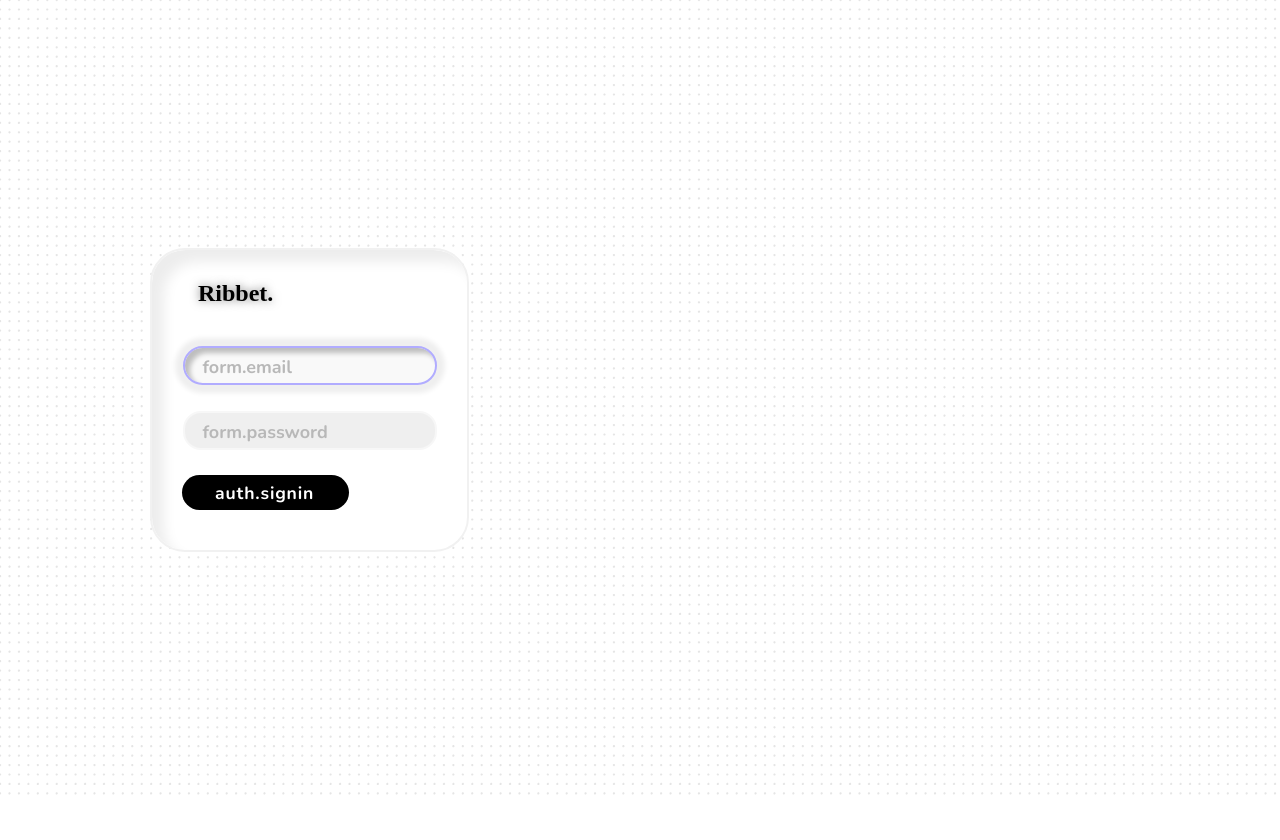
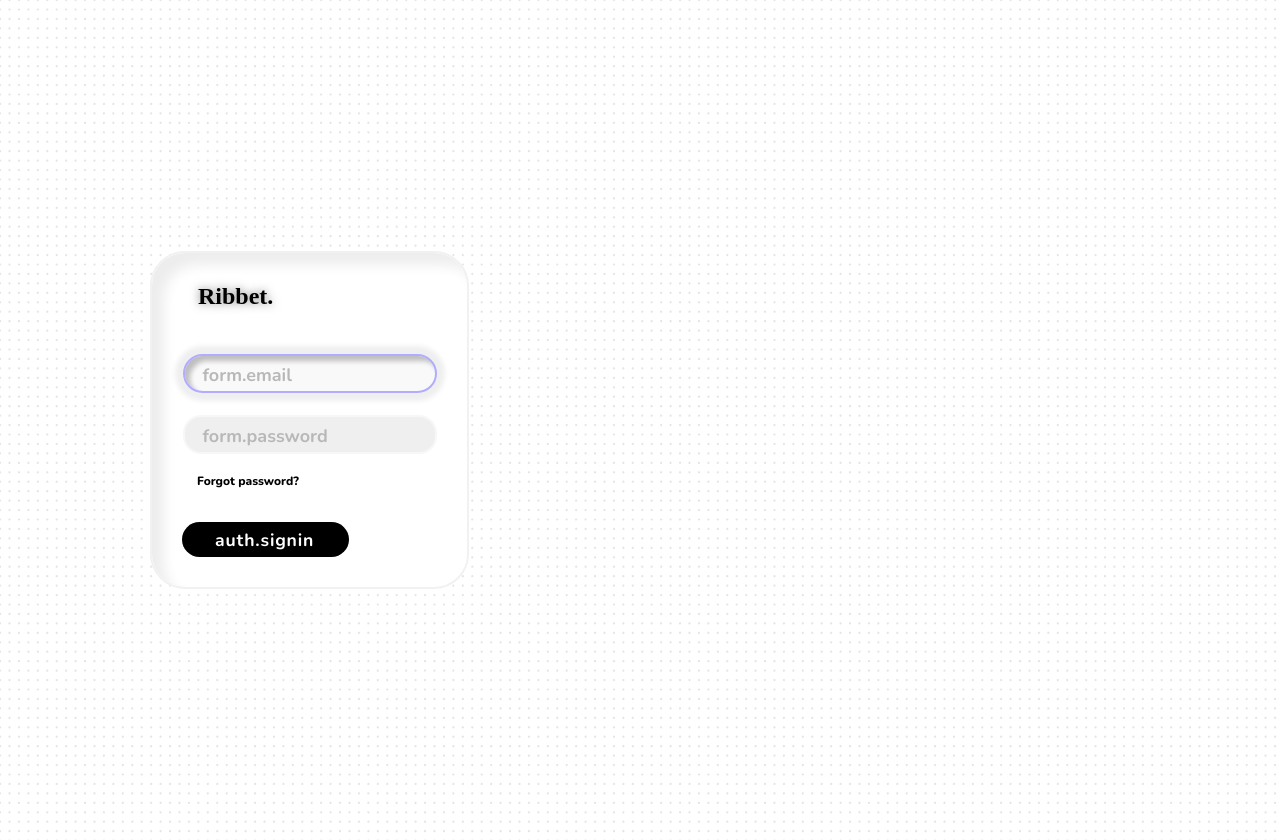
Before and after one commit to psoglav/ribbet-client, a Vue app: page / in a window 1280 px wide. Before the commit the page ends 800 px from the top, so only its background shows below. Built offline with nearby package versions, Linux system fonts and the light colour scheme.

Commit message:
refactor auth view

```diff
--- /dev/null
+++ b/src/components/auth/SignInForm.vue
@@ -0,0 +1,92 @@
+<template>
+  <div class="signin-form">
+    <h2 class="signin-form__title">Ribbet.</h2>
+    <div class="signin-form__form">
+      <Input :name="t('form.email')" autofocus />
+      <Input :name="t('form.password')" secure />
+      <a class="forgot-password" href="#">Forgot password?</a>
+    </div>
+    <Button :value="t('auth.signin')" @click="signin" />
+  </div>
+</template>
+
+<script>
+import Input from "@/components/input/Input";
+import Button from "@/components/button/Button";
+
+import { useI18n } from "vue-i18n";
+
+export default {
+  components: {
+    Input,
+    Button,
+  },
+  setup() {
+    const { t, locale } = useI18n({locale: 'en'});
+    locale.value = 'en'
+
+    function signin(e) {
+      e.wait(
+        new Promise((resolve) => {
+          setTimeout(resolve, 3000);
+        })
+      );
+    }
+
+    return {
+      t,
+      signin,
+    };
+  },
+};
+</script>
+
+<style lang="scss" scoped>
+.signin-form {
+  box-shadow: 12px 12px 13px rgba(0, 0, 0, 0.075) inset;
+  gap: 25px;
+  display: grid;
+  padding: 30px;
+  background-color: rgb(255, 255, 255);
+  border: 2px rgb(241, 241, 241) solid;
+  border-radius: 35px;
+  padding-bottom: 30px;
+  overflow: hidden;
+  position: relative;
+
+  &__title {
+    font-family: Poppins;
+    text-align: left;
+    text-indent: 1rem;
+    height: 40px;
+    display: grid;
+    align-content: flex-end;
+    // justify-self: center;
+    display: flex;
+    text-shadow: 0 0 10px rgba(0, 0, 0, 0.5);
+  }
+
+  &__form {
+    display: flex;
+    flex-direction: column;
+    gap: 21px;
+    padding: 5px 0;
+
+    .forgot-password {
+      text-align: left;
+      text-indent: 12px;
+      margin-top: -5px;
+      color: black;
+      font-size: 12px;
+      text-decoration: none;
+      font-weight: 800;
+      padding: 3px;
+      border-radius: 15px;
+
+      &:hover {
+        background: rgb(245, 245, 245);
+      }
+    }
+  }
+}
+</style>
--- a/src/router/routes.js
+++ b/src/router/routes.js
@@ -1,9 +1,9 @@
-import Playground from '@/views/Playground'
+import Auth from '@/views/Auth'
 
 export default [
   {
     path: '/',
-    name: 'Playground',
-    component: Playground
+    name: 'Auth',
+    component: Auth
   },
 ]
--- /dev/null
+++ b/src/views/Auth.vue
@@ -0,0 +1,30 @@
+<template>
+  <div class="page">
+    <SignInForm />
+  </div>
+</template>
+
+<script>
+import SignInForm from "@/components/auth/SignInForm.vue";
+
+export default {
+  components: {
+    SignInForm,
+  },
+
+  setup() {},
+};
+</script>
+
+<style lang="scss" scoped>
+.page {
+  background: url("../assets/img/bg.svg");
+  height: 100vh;
+  display: grid;
+  align-content: center;
+  justify-items: start;
+  padding: 20px 150px;
+  gap: 10px;
+  box-sizing: content-box;
+}
+</style>
--- a/src/views/Playground.vue
+++ /dev/null
@@ -1,69 +0,0 @@
-<template>
-  <div class="playground">
-    <div class="container">
-      <h2>Ribbet.</h2>
-      <Input :name="t('form.email')" autofocus />
-      <Input :name="t('form.password')" secure />
-      <Button :value="t('auth.signin')" @click="signin" />
-    </div>
-  </div>
-</template>
-
-<script setup>
-import Input from "@/components/input/Input";
-import Button from "@/components/button/Button";
-
-import { useI18n } from "vue-i18n";
-
-const { t, locale } = useI18n({
-  useScope: "global",
-});
-
-locale.value = "en";
-
-function signin(e) {
-  e.wait(
-    new Promise((resolve) => {
-      setTimeout(resolve, 3000);
-    })
-  );
-}
-
-defineExpose({
-  t,
-});
-</script>
-
-<style lang="scss" scoped>
-.playground {
-  background: url("../assets/img/bg.svg");
-  height: 100vh;
-  display: grid;
-  align-content: center;
-  justify-items: start;
-  padding: 150px;
-
-  .container {
-    box-shadow: 12px 12px 13px rgba(0, 0, 0, 0.075) inset;
-    gap: 25px;
-    display: grid;
-    padding: 30px;
-    background-color: rgb(255, 255, 255);
-    border: 2px rgb(241, 241, 241) solid;
-    border-radius: 35px;
-    padding-bottom: 40px;
-    overflow: hidden;
-  }
-
-  h2 {
-    font-family: Poppins;
-    text-align: left;
-    text-indent: 1rem;
-    height: 40px;
-    display: grid;
-    align-content: end;
-    display: flex;
-    text-shadow: 0 0 10px rgba(0, 0, 0, 0.5);
-  }
-}
-</style>
```
